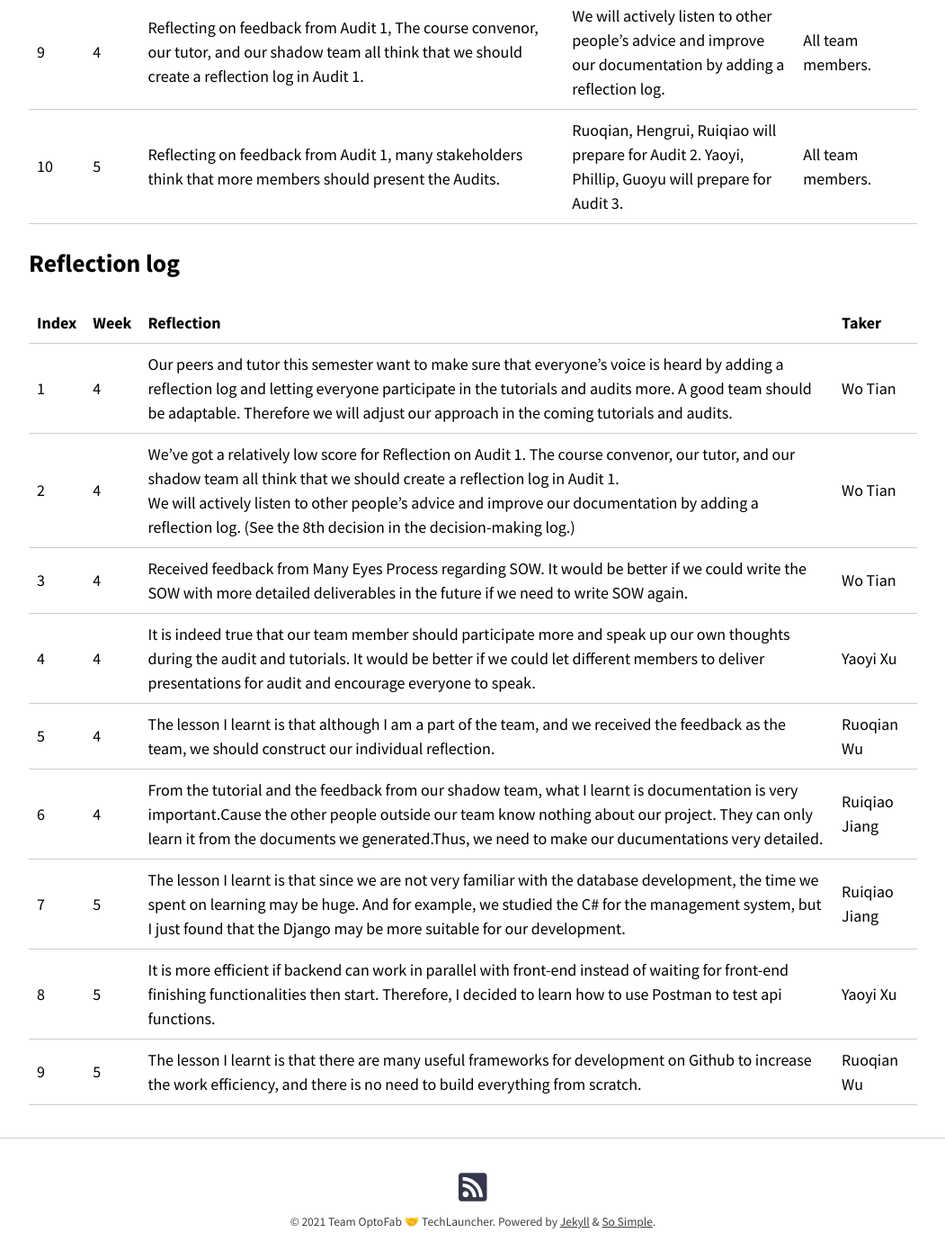
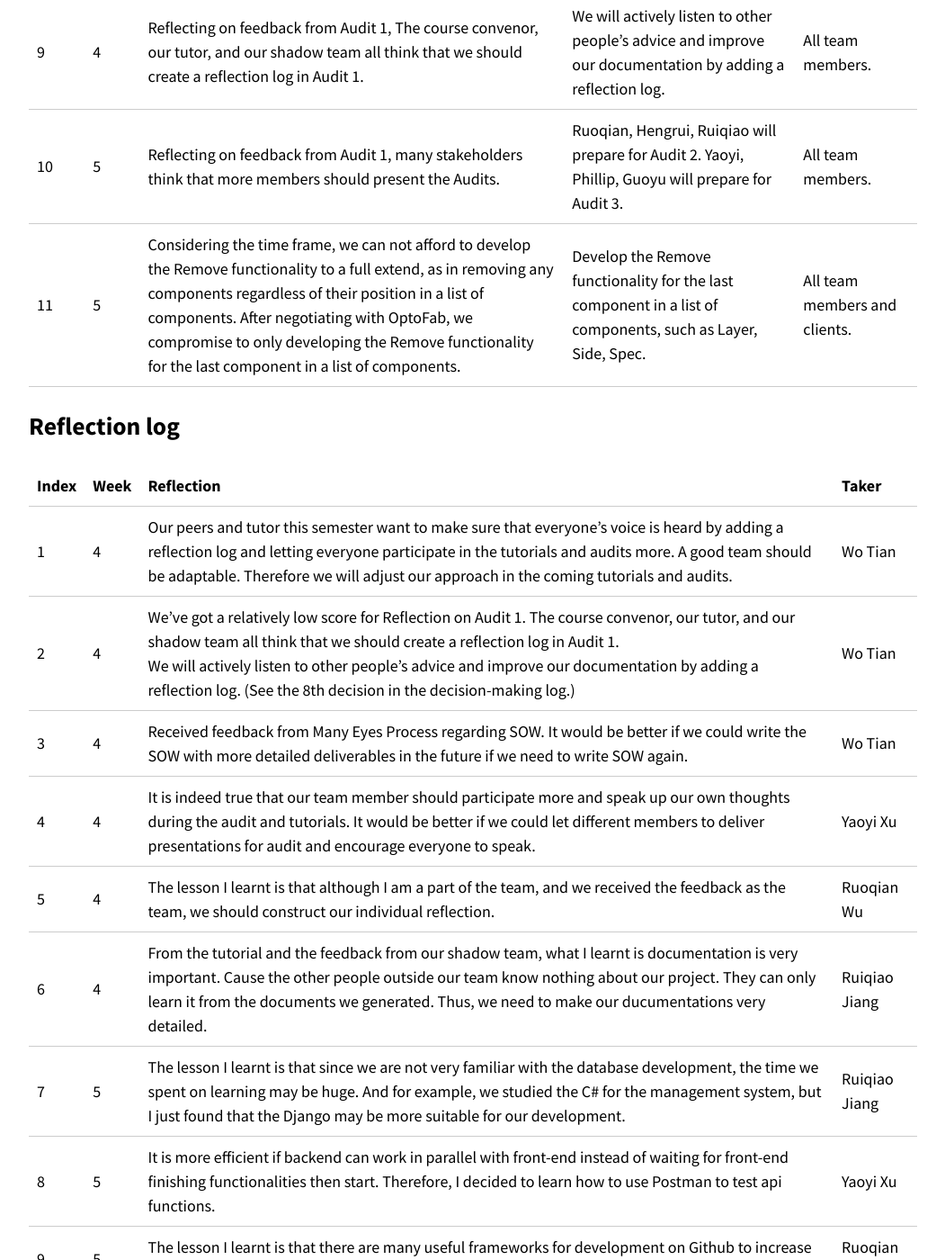
Before and after one commit to optofab/optofab.github.io, a Jekyll site: the page built from logs.md, in a window 1280 px wide and 1400 px high, scrolled down 25589 px. Shown: the whole window at 90% size, without its empty margins (114-1165 px from the left). Built offline with Jekyll 4.4.1, drawn with Linux system fonts in a browser that asks for light colours; nearby versions of some CDN libraries; emoji names are drawn with the system emoji font; some of the changed lines change nothing that is shown; some of the changed text lies outside the part shown.

Commit message:
Update logs.md

```diff
--- a/logs.md
+++ b/logs.md
@@ -819,7 +819,7 @@
   - Communication besides meetings, e.g., communicating with OptoFab via Slack, communicating with team members via WeChat by texting or audio calling discussing audit 2. (1h)
   - Order Management System front-end development. (2h)
   - Research on front-end development using ASP.NET, such as making tabviews.(1h)
-  - Update landing page, including update the fully signed IP agreement, update decisions in decision-making log, work records. (0.25h)
+  - Update landing page, including update the fully signed IP agreement, update decisions in decision-making log, work records. (0.5h)
   - Inspect and correct the relational schema. (2h)
   - Attend tutorial. (2h)
   - Attend group meeting for the order management system. (0.5h)
@@ -900,6 +900,7 @@
 | 8         | 4        | Reflecting on feedback from Audit 1, our peers and tutor this semester want to make sure that everyone's voice is heard by letting everyone participate in the tutorials and audits more.                                                                                                                                                                                                                                                                                                                                       | We will adjust our approach in the coming tutorials and audits.<br/> 1. The project manager will only be engaging in the Q&A session. Other team members will be in charge of presenting the Audits. <br/> 2. A reflection log will be created. All team members are going to write down some reflections when appropriate. <br/> 3. Strongly encourage all team members to communicate with the shadow team and Greg on tutorials. | All team members.                                   |
 | 9         | 4        | Reflecting on feedback from Audit 1, The course convenor, our tutor, and our shadow team all think that we should create a reflection log in Audit 1.                                                                                                                                                                                                                                                                                                                                                                           | We will actively listen to other people's advice and improve our documentation by adding a reflection log.                                                                                                                                                                                                                                                                                                                          | All team members.                                   |
 | 10         | 5        | Reflecting on feedback from Audit 1, many stakeholders think that more members should present the Audits.                                                                                                                                                                                                                                                                                                                                                                          | Ruoqian, Hengrui, Ruiqiao will prepare for Audit 2. Yaoyi, Phillip, Guoyu will prepare for Audit 3.                                                                                                                                                                                                                                                                                                                          | All team members.                                   |
+| 11         | 5        | Considering the time frame, we can not afford to develop the Remove functionality to a full extend, as in removing any components regardless of their position in a list of components. After negotiating with OptoFab, we compromise to only developing the Remove functionality for the last component in a list of components.                                                                                                                                                                                                                                                                                                                                                                        | Develop the Remove functionality for the last component in a list of components, such as Layer, Side, Spec.                                                                                                                                                                                                                                                                                                                          | All team members and clients.                                   |
 
 ## Reflection log
 
@@ -910,7 +911,8 @@
 | 3         | 4        | Received feedback from Many Eyes Process regarding SOW. It would be better if we could write the SOW with more detailed deliverables in the future if we need to write SOW again.                                                                                                                                                                | Wo Tian    |
 | 4         | 4        | It is indeed true that our team member should participate more and speak up our own thoughts during the audit and tutorials. It would be better if we could let different members to deliver presentations for audit and encourage everyone to speak.                                                                                            | Yaoyi Xu   |
 | 5         | 4        | The lesson I learnt is that although I am a part of the team, and we received the feedback as the team, we should construct our individual reflection.                                                                                                                                                                                           | Ruoqian Wu |
-| 6         | 4        | From the tutorial and the feedback from our shadow team, what I learnt is documentation is very important.Cause the other people outside our team know nothing about our project. They can only learn it from the documents we generated.Thus, we need to make our ducumentations very detailed.                                                                                                      | Ruiqiao Jiang |
+| 6         | 4        | From the tutorial and the feedback from our shadow team, what I learnt is documentation is very important. Cause the other people outside our team know nothing about our project. They can only learn it from the documents we generated. Thus, we need to make our ducumentations very detailed.                                                                                                      | Ruiqiao Jiang |
 | 7         | 5        | The lesson I learnt is that since we are not very familiar with the database development, the time we spent on learning may be huge. And for example, we studied the C# for the management system, but I just found that the Django may be more suitable for our development.                                                                                                                                                                                           | Ruiqiao Jiang |
 | 8         | 5        | It is more efficient if backend can work in parallel with front-end instead of waiting for front-end finishing functionalities then start. Therefore, I decided to learn how to use Postman to test api functions.                                                                                                                                                                                           | Yaoyi Xu |
 | 9         | 5        | The lesson I learnt is that there are many useful frameworks for development on Github to increase the work efficiency, and there is no need to build everything from scratch.                                                                                                                                                                                           | Ruoqian Wu |
+| 10         | 5        | I have learnt that being adaptable is an impotant and valuable aspect to have for a team.                                                                                                                                                                                         | Wo Tian |
```
